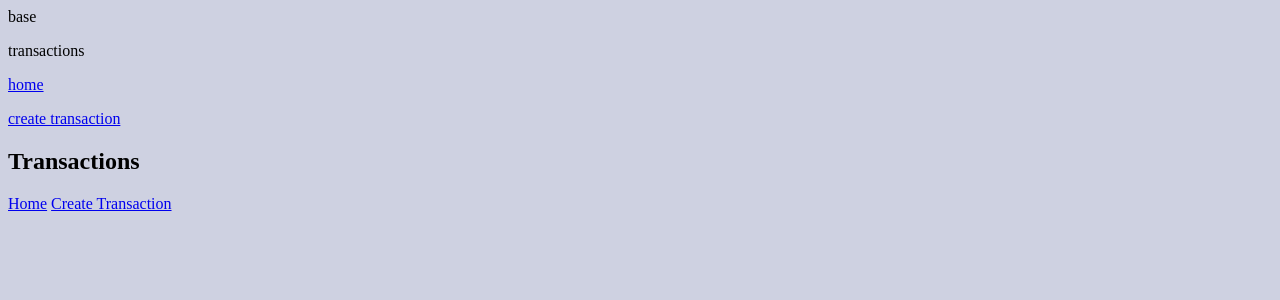
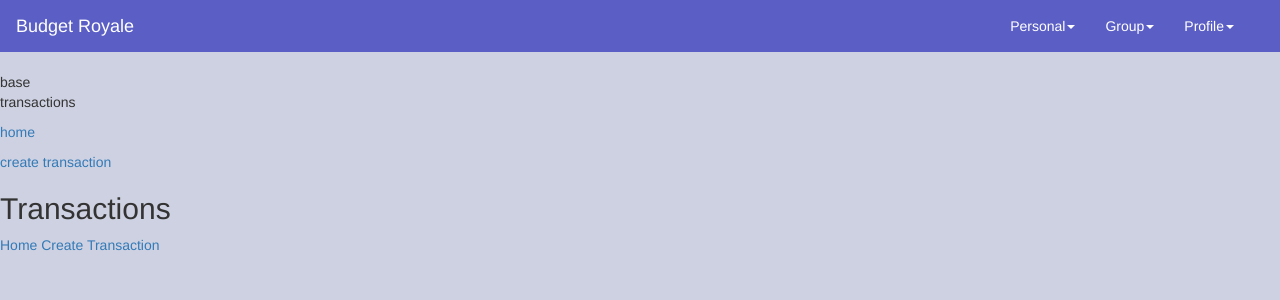
Before and after one commit to katelync12/budgetRoyale, a Django app: page /transactions/ in a window 1280 px wide. Shown: the top 300 px of the page. Run offline with Django 4.2, Linux system fonts and the light colour scheme; the visitor is signed in with stand-in values (Sample User, id 1); data that the repository does not hold is empty; some libraries are stand-ins or nearby versions.

Commit message:
added nav bar

```diff
--- a/my_app/templates/base.html
+++ b/my_app/templates/base.html
@@ -1,15 +1,85 @@
 <!DOCTYPE html>
+
+
+<script src="https://cdnjs.cloudflare.com/ajax/libs/jquery/1.9.1/jquery.min.js"></script>
+<script src="https://cdnjs.cloudflare.com/ajax/libs/twitter-bootstrap/3.3.7/js/bootstrap.min.js"></script>
+<link rel="stylesheet" href="https://maxcdn.bootstrapcdn.com/bootstrap/3.3.6/css/bootstrap.min.css">
+
+
+
 {% load static %}
 <link rel="stylesheet" href="{% static 'css/styles.css' %}">
 
-<link rel="stylesheet" href="../static/css/styles.css">
 <meta name="viewport" content="width=device-width, initial-scale=1">
 
-{% block title %}base{% endblock %}
+<script>
+    $(document).ready(function() {
+        // Listen for when any dropdown is shown
+        $('.dropdown').on('show.bs.dropdown', function() {
+            // Add 'active' class to the .dropdown-toggle
+            $(this).find('.dropdown-toggle').addClass('active');
+        });
 
+        // Listen for when any dropdown is hidden
+        $('.dropdown').on('hide.bs.dropdown', function() {
+            // Remove 'active' class from the .dropdown-toggle
+            $(this).find('.dropdown-toggle').removeClass('active');
+        });
+    });
+</script>
 
 {% if user.is_authenticated %}
 
+<nav class="navbar navbar-custom">
+    <div class="container-fluid">
+        <div class="navbar-header">
+        <button type="button" class="navbar-toggle" data-toggle="collapse" data-target="#myNavbar">
+            <span class="icon-bar"></span>
+            <span class="icon-bar"></span>
+            <span class="icon-bar"></span>
+        </button>
+        <a class="navbar-brand custom-header">Budget Royale</a>
+        </div>
+        <div class="collapse navbar-collapse navbar-right" id="myNavbar">
+        <ul class="nav navbar-nav custom-headers">
+            {% comment %} <li class="active"><a href="{% url 'home' %}">Home</a></li> {% endcomment %}
+            <li class="dropdown">
+            <a class="dropdown-toggle nav-headers" data-toggle="dropdown">Personal<span class="caret"></span></a>
+            <ul class="dropdown-menu">
+                <li><a href="{% url 'transactions' %}" class="sub-headers">View Transactions</a></li>
+                <li><a href="{% url 'home' %}" class="sub-headers">Dashboard</a></li>
+                <li><a href="{% url 'view_personal_goals' %}" class="sub-headers">Personal Goals</a></li>
+            </ul>
+            </li>
+            <li class="dropdown">
+            <a class="dropdown-toggle nav-headers" data-toggle="dropdown">Group<span class="caret"></span></a>
+            <ul class="dropdown-menu">
+                <li><a href="{% url 'home' %}" class="sub-headers">Leaderboard</a></li>
+                <li><a href="{% url 'home' %}" class="sub-headers">Group Goals</a></li>
+                <li><a href="{% url 'groups' %}" class="sub-headers">Group Settings</a></li>
+            </ul>
+            </li>
+            </li>
+            <li class="dropdown">
+            <a class="dropdown-toggle nav-headers" data-toggle="dropdown">Profile<span class="caret"></span></a>
+            <ul class="dropdown-menu">
+                <li><a href="{% url 'home' %}" class="sub-headers">Settings</a></li>
+                <li><a href="{% url 'logout' %}" class="sub-headers">logout</a></li>
+            </ul>
+            </li>
+        </ul>
+        {% comment %} <ul class="nav navbar-nav navbar-right">
+            <li><a href="#"><span class="glyphicon glyphicon-user"></span> Sign Up</a></li>
+            <li><a href="#"><span class="glyphicon glyphicon-log-in"></span> Login</a></li>
+        </ul> {% endcomment %}
+        </div>
+    </div>
+    </nav>
+
+
+
+
+{% block title %}base{% endblock %}
 {% block content %}
 {% endblock %}
 {% else %}
--- a/my_app/templates/groups.html
+++ b/my_app/templates/groups.html
@@ -5,5 +5,6 @@
 
 <p>Groups</p>
 <p><a href="{% url 'home' %}">home</a></p>
+<p><a href="{% url 'home' %}">home</a></p>
 
 {% endblock %}
--- a/my_app/templates/home.html
+++ b/my_app/templates/home.html
@@ -1,6 +1,8 @@
 {% extends "base.html" %}
 {% block title %}Home{% endblock %}
 {% block content %}
+
+
 
 <p class="header">Hi {{ user.username }}!</p>
 <p><a href="{% url 'password_change' %}">password change</a></p>
--- a/my_app/templates/view_transactions.html
+++ b/my_app/templates/view_transactions.html
@@ -2,9 +2,6 @@
 
 
     {% block content %}
-    {% comment %} {% if user.is_authenticated %} {% endcomment %}
-
-    {% comment %} code below {% endcomment %}
     <p>transactions</p>
     <p><a href="{% url 'home' %}">home</a></p>
     <p><a href="{% url 'create_transactions' %}">create transaction</a></p>
@@ -16,17 +13,4 @@
     </ul>
     <a href="{% url 'home' %}">Home</a>
     <a href="{% url 'create_transactions' %}">Create Transaction</a>
-
-
-
-
-    {% comment %} code above {% endcomment %}
-
-    {% comment %} {% else %}
-    <p>You are not logged in</p>
-    <p><a href="{% url 'password_reset' %}">Password Reset</a></p>
-    <p><a href="{% url 'login' %}">Log In</a></p>
-    <p><a href="{% url 'signup' %}">Sign Up</a></p>
-
-    {% endif %} {% endcomment %}
     {% endblock %}
--- a/my_app/views.py
+++ b/my_app/views.py
@@ -59,7 +59,6 @@ def add(request):
 
 def view_transactions(request):
     transactions = Transactions.objects.all()
-
     context = {
         'transactions': transactions
     }
--- a/static/css/styles.css
+++ b/static/css/styles.css
@@ -1,3 +1,4 @@
+
 .header {
     background-color: black;
     font-size: large;
@@ -80,3 +81,117 @@ p {
     }
 
   /* Ends styling for the order forms */
+  /* Start navbar styling */
+
+/* .navbar-custom {
+  color: #FF0000;
+  background-color: #FF0000;
+} */
+/* bootstrap override */
+a.btn-primary:hover {
+  text-decoration: none;
+  color: white;
+}
+
+.navbar-nav li a:hover {
+    background-color: #bcbff5;
+}
+
+.icon-bar {
+  color: white !important;
+}
+
+.navbar-toggle .icon-bar {
+  display: block;
+  width: 22px;
+  height: 2px;
+  background-color: #cccccc;
+  border-radius: 1px;
+}
+
+blockquote {
+  font-family: Arial;
+  background-color: #F8EFBE;
+  border-left-color: #F4B514;
+}
+
+#contactme {
+  background-color: black;
+  color: white;
+  height: 180px;
+}
+
+#navbar {
+  position: relative;
+  top: 0px;
+  left: 0px;
+  width: 100%;
+}
+
+.top-nav {
+  background-color: #671100;
+}
+
+.top-nav a {
+  color: white;
+}
+
+h1.headingStatement {
+  font-family: Monospace;
+  font-size: 2em;
+}
+.navbar-custom {
+  background-color: #5B5FC5;
+  border-radius: 0;
+}
+.custom-header {
+  color: white;
+}
+.custom-header:hover {
+  color: white;
+}
+
+.nav-headers {
+  color: white;
+}
+
+.navbar-nav:focus,
+.navbar-nav .dropdown:hover .nav-headers {
+    background-color: #7477d7 !important; /* Force override */
+}
+
+.navbar-nav:focus,
+.navbar-nav .nav-headers:hover .nav-headers {
+    background-color: #7477d7 !important; /* Force override */
+
+}
+.nav-headers:hover {
+  background-color: #7477d7 !important;
+  color: white !important; /* Force override */
+}
+.nav-headers.active {
+  color: white !important;
+  background-color: #7477d7 !important; /* Override with desired color */
+}
+.sub-headers {
+  background-color: white;
+}
+@media screen and (max-width: 767px) {
+  .sub-headers {
+    background-color: #6367CD !important;
+    color: white !important;
+  }
+  .sub-headers:hover {
+    background-color: #7477d7 !important;
+  }
+}
+a.collapse {
+  color: white !important;
+}
+
+a.nav-headers.active {
+  color: white !important;
+  background-color: white;
+}
+
+  /* End navbar styling */
```
